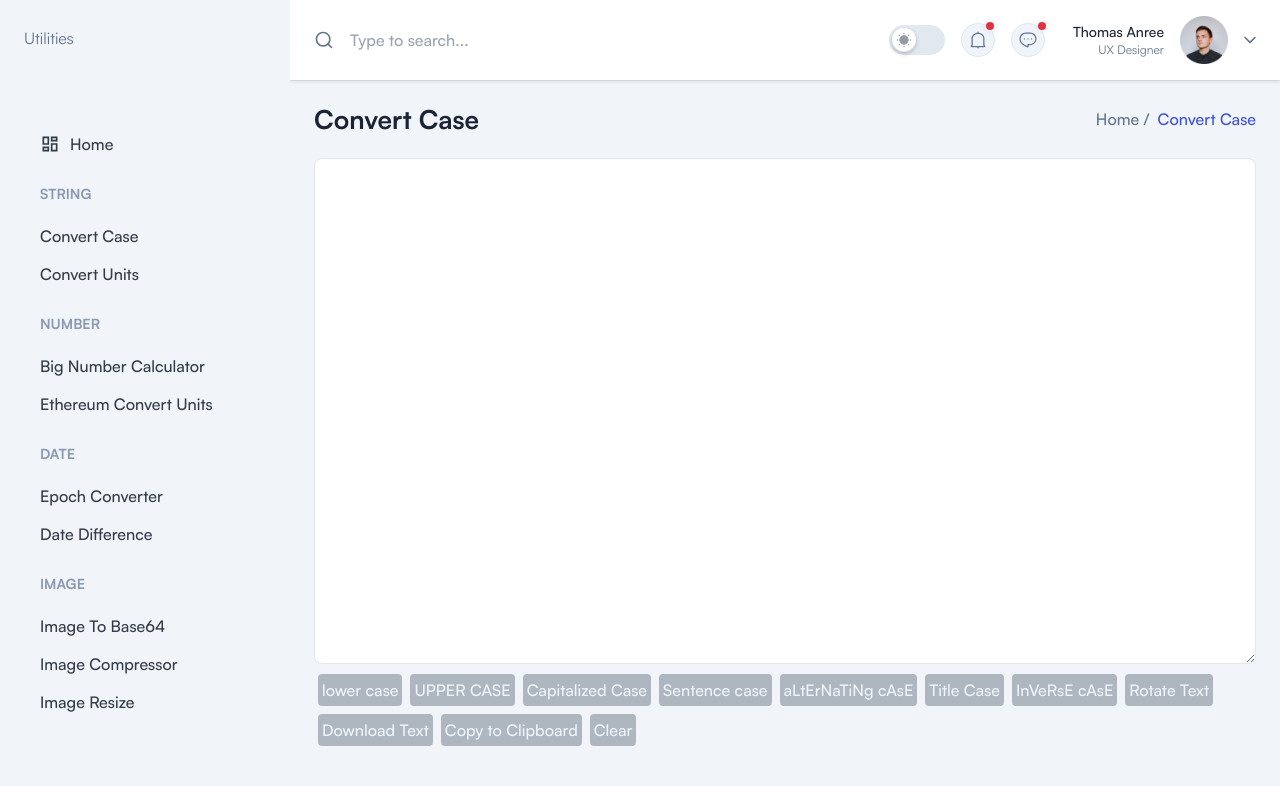
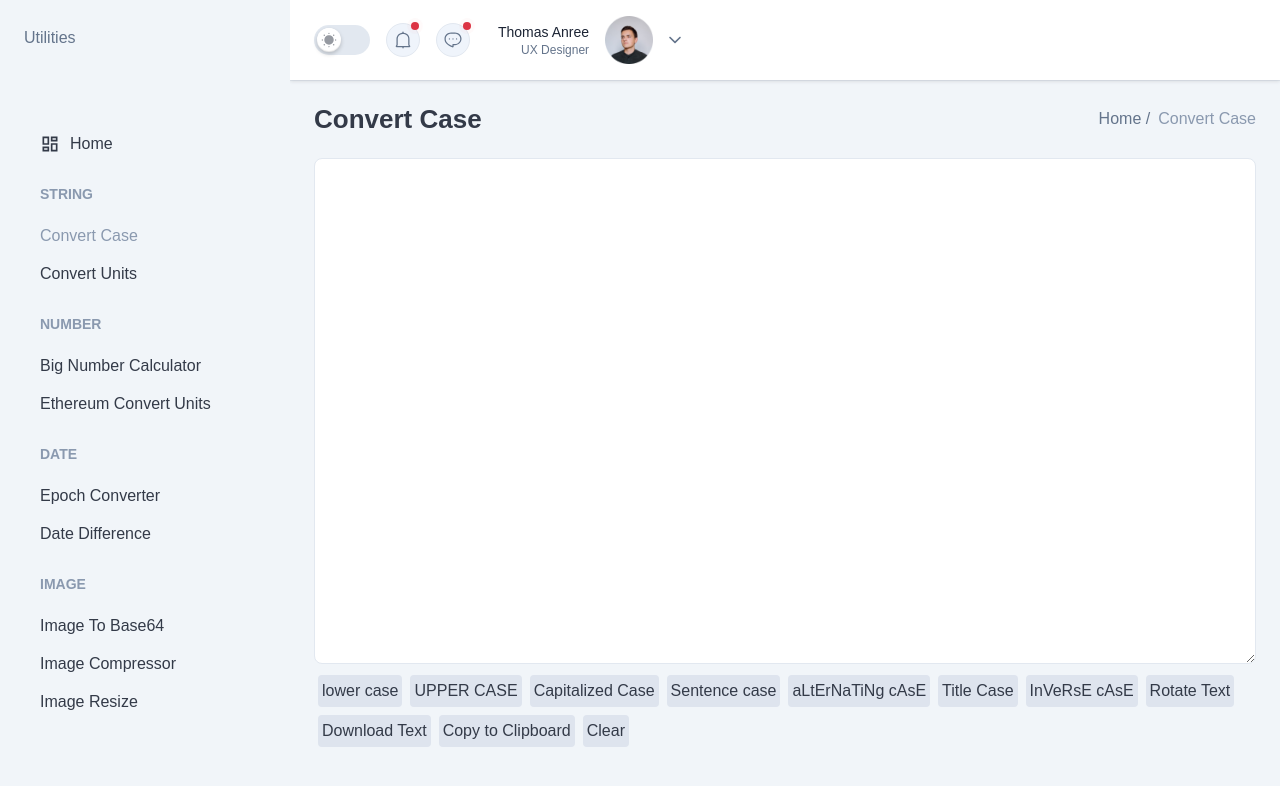
Before and after one commit to baotroy/utilities, a Next.js app: page /string/convert-case in a window 1280 px wide. Shown: the top 786 px of the page. Built offline with nearby package versions, Linux system fonts and the light colour scheme; a web font is replaced by a local one.

Commit message:
adjust dark mode

```diff
--- a/app/layout.tsx
+++ b/app/layout.tsx
@@ -1,7 +1,7 @@
 "use client";
 import "./globals.css";
-import "./data-tables-css.css";
-import "./satoshi.css";
+// import "./data-tables-css.css";
+// import "./satoshi.css";
 import { useState, useEffect } from "react";
 import Loader from "@/components/common/Loader";
 
--- a/app/string/convert-case/page.tsx
+++ b/app/string/convert-case/page.tsx
@@ -65,11 +65,9 @@ const ConvertCase = () => {
           .writeText(text)
           .then(() => {
             toast.success("Text copied to clipboard");
-            // You can also provide a success message or perform other actions here
           })
-          .catch((err) => {
-            console.error("Unable to copy:", err);
-            // Handle any errors that might occur during the copy process
+          .catch(() => {
+            toast.error("Unable to copy");
           });
       },
     },
@@ -90,11 +88,14 @@ const ConvertCase = () => {
           onChange={(e) => setText(e.target.value)}
           value={text}
           className="
+          dark:text-graydark2
           bg-white
+          dark:bg-graydark
           w-full
           rounded-lg
           border-[1.5px]
           border-stroke
+          dark:border-strokedark
           py-3 px-5 font-medium outline-none "
         ></textarea>
       </div>
@@ -103,7 +104,7 @@ const ConvertCase = () => {
           <button
             type="button"
             key={index}
-            className="m-1 rounded bg-bodydark p-1 font-medium text-gray"
+            className="m-1 rounded bg-bodydark1 dark:bg-boxdark p-1 font-medium text-graydark dark:text-bodydark2"
             onClick={btn.handleClick}
           >
             {btn.label}
--- a/components/Breadcrumbs/Breadcrumb.tsx
+++ b/components/Breadcrumbs/Breadcrumb.tsx
@@ -5,7 +5,7 @@ interface BreadcrumbProps {
 const Breadcrumb = ({ pageName }: BreadcrumbProps) => {
   return (
     <div className="mb-6 flex flex-col gap-3 sm:flex-row sm:items-center sm:justify-between">
-      <h2 className="text-title-md2 font-semibold text-black dark:text-white">
+      <h2 className="text-title-md2 font-semibold text-graydark dark:text-bodydark2">
         {pageName}
       </h2>
 
@@ -16,7 +16,7 @@ const Breadcrumb = ({ pageName }: BreadcrumbProps) => {
               Home /
             </Link>
           </li>
-          <li className="font-medium text-primary">{pageName}</li>
+          <li className="font-medium text-bodydark2">{pageName}</li>
         </ol>
       </nav>
     </div>
--- a/components/Header/index.tsx
+++ b/components/Header/index.tsx
@@ -56,51 +56,16 @@ const Header = (props: {
           </button>
           {/* <!-- Hamburger Toggle BTN --> */}
 
-          <Link className="block flex-shrink-0 lg:hidden" href="/">
+          {/* <Link className="block flex-shrink-0 lg:hidden" href="/">
             <Image
               width={32}
               height={32}
               src={"/images/logo/logo-icon.svg"}
               alt="Logo"
             />
-          </Link>
+          </Link> */}
         </div>
 
-        <div className="hidden sm:block">
-          <form action="https://formbold.com/s/unique_form_id" method="POST">
-            <div className="relative">
-              <button className="absolute left-0 top-1/2 -translate-y-1/2">
-                <svg
-                  className="fill-body hover:fill-primary dark:fill-bodydark dark:hover:fill-primary"
-                  width="20"
-                  height="20"
-                  viewBox="0 0 20 20"
-                  fill="none"
-                  xmlns="http://www.w3.org/2000/svg"
-                >
-                  <path
-                    fillRule="evenodd"
-                    clipRule="evenodd"
-                    d="M9.16666 3.33332C5.945 3.33332 3.33332 5.945 3.33332 9.16666C3.33332 12.3883 5.945 15 9.16666 15C12.3883 15 15 12.3883 15 9.16666C15 5.945 12.3883 3.33332 9.16666 3.33332ZM1.66666 9.16666C1.66666 5.02452 5.02452 1.66666 9.16666 1.66666C13.3088 1.66666 16.6667 5.02452 16.6667 9.16666C16.6667 13.3088 13.3088 16.6667 9.16666 16.6667C5.02452 16.6667 1.66666 13.3088 1.66666 9.16666Z"
-                    fill=""
-                  />
-                  <path
-                    fillRule="evenodd"
-                    clipRule="evenodd"
-                    d="M13.2857 13.2857C13.6112 12.9603 14.1388 12.9603 14.4642 13.2857L18.0892 16.9107C18.4147 17.2362 18.4147 17.7638 18.0892 18.0892C17.7638 18.4147 17.2362 18.4147 16.9107 18.0892L13.2857 14.4642C12.9603 14.1388 12.9603 13.6112 13.2857 13.2857Z"
-                    fill=""
-                  />
-                </svg>
-              </button>
-
-              <input
-                type="text"
-                placeholder="Type to search..."
-                className="w-full bg-transparent pl-9 pr-4 font-medium focus:outline-none xl:w-125"
-              />
-            </div>
-          </form>
-        </div>
 
         <div className="flex items-center gap-3 2xsm:gap-7">
           <ul className="flex items-center gap-2 2xsm:gap-4">
--- a/components/Sidebar/LinkItem.tsx
+++ b/components/Sidebar/LinkItem.tsx
@@ -29,8 +29,21 @@ const LinkItem: React.FC<LinkItemProps> = ({
       <Link
         href={href}
         className={clsx(
-          `group relative flex items-center gap-2.5 rounded-sm py-1 px-4 font-medium text-graydark duration-300 ease-in-out hover:text-bodydark2 dark:hover:bg-meta-4`,
-          isFocus && "text-bodydark2 dark:text-bodylight2"
+          `
+          group relative
+          flex
+          items-center
+          gap-2.5
+          rounded-sm
+          py-1
+          px-4
+          font-medium
+          duration-300
+          ease-in-out
+          `,
+          isFocus
+            ? "text-bodydark2 dark:text-white"
+            : "text-graydark dark:text-bodydark2"
         )}
         onClick={handleClick}
       >
--- a/components/Sidebar/index.tsx
+++ b/components/Sidebar/index.tsx
@@ -1,4 +1,4 @@
-import React, {  useRef } from "react";
+import React, { useRef } from "react";
 import Link from "next/link";
 import { usePathname } from "next/navigation";
 import SidebarLinkGroup from "./SidebarLinkGroup";
@@ -54,9 +54,22 @@ const Sidebar = ({ sidebarOpen, setSidebarOpen }: SidebarProps) => {
   return (
     <aside
       ref={sidebar}
-      className={`absolute left-0 top-0 z-9999 flex h-screen w-72.5 flex-col overflow-y-hidden duration-300 ease-linear dark:bg-boxdark lg:static lg:translate-x-0 ${
-        sidebarOpen ? "translate-x-0" : "-translate-x-full"
-      }`}
+      className={`
+      absolute
+      left-0
+      top-0
+      z-999
+      flex
+      h-screen
+      w-72.5
+      flex-col
+      overflow-y-hidden
+      duration-300
+      ease-linear
+    dark:bg-boxdark
+      lg:static
+      lg:translate-x-0
+       ${sidebarOpen ? "translate-x-0 bg-white" : "-translate-x-full "}`}
     >
       {/* <!-- SIDEBAR HEADER --> */}
       <div className="flex items-center justify-between gap-2 px-6 py-5.5 lg:py-6.5">
@@ -65,8 +78,21 @@ const Sidebar = ({ sidebarOpen, setSidebarOpen }: SidebarProps) => {
           Utilities
         </Link>
 
-        <button ref={trigger} onClick={() => setSidebarOpen(!sidebarOpen)} aria-controls="sidebar" aria-expanded={sidebarOpen} className="hidden">
-          <svg className="fill-current" width="20" height="18" viewBox="0 0 20 18" fill="none" xmlns="http://www.w3.org/2000/svg">
+        <button
+          ref={trigger}
+          onClick={() => setSidebarOpen(!sidebarOpen)}
+          aria-controls="sidebar"
+          aria-expanded={sidebarOpen}
+          className="hidden z-99999"
+        >
+          <svg
+            className="fill-current"
+            width="20"
+            height="18"
+            viewBox="0 0 20 18"
+            fill="none"
+            xmlns="http://www.w3.org/2000/svg"
+          >
             <path
               d="M19 8.175H2.98748L9.36248 1.6875C9.69998 1.35 9.69998 0.825 9.36248 0.4875C9.02498 0.15 8.49998 0.15 8.16248 0.4875L0.399976 8.3625C0.0624756 8.7 0.0624756 9.225 0.399976 9.5625L8.16248 17.4375C8.31248 17.5875 8.53748 17.7 8.76248 17.7C8.98748 17.7 9.17498 17.625 9.36248 17.475C9.69998 17.1375 9.69998 16.6125 9.36248 16.275L3.02498 9.8625H19C19.45 9.8625 19.825 9.4875 19.825 9.0375C19.825 8.55 19.45 8.175 19 8.175Z"
               fill=""
@@ -77,15 +103,25 @@ const Sidebar = ({ sidebarOpen, setSidebarOpen }: SidebarProps) => {
 
       <div className="no-scrollbar flex flex-col overflow-y-auto duration-300 ease-linear">
         <nav className="mt-5 py-4 px-4 lg:mt-9 lg:px-6">
-          { menus.map((group, index) => {
+          {menus.map((group, index) => {
             return (
               <div key={index}>
-                {group.groupName && <h3 className="mb-4 ml-4 text-sm font-semibold text-bodydark2">{group.groupName}</h3>}
+                {group.groupName && (
+                  <h3 className="mb-4 ml-4 text-sm font-semibold text-bodydark2">
+                    {group.groupName}
+                  </h3>
+                )}
                 <ul className="mb-6 flex flex-col gap-1.5">
                   {group.items.map((item, index) => {
                     if (item.children?.length) {
                       return (
-                        <SidebarLinkGroup key={index} activeCondition={pathname === item.href || pathname.includes(item.slug)}>
+                        <SidebarLinkGroup
+                          key={index}
+                          activeCondition={
+                            pathname === item.href ||
+                            pathname.includes(item.slug)
+                          }
+                        >
                           {(handleClick, open) => {
                             return (
                               <React.Fragment>
@@ -96,16 +132,31 @@ const Sidebar = ({ sidebarOpen, setSidebarOpen }: SidebarProps) => {
                                   handleClick={handleClick}
                                   href="#"
                                   icon={item.icon}
-                                  isFocus={pathname === item.href || pathname.includes(item.slug)}
+                                  isFocus={
+                                    pathname === item.href ||
+                                    pathname.includes(item.slug)
+                                  }
                                 />
-                                <ChildrenLinkItems items={item.children} currentPathname={pathname} isOpen={open} />
+                                <ChildrenLinkItems
+                                  items={item.children}
+                                  currentPathname={pathname}
+                                  isOpen={open}
+                                />
                               </React.Fragment>
                             );
                           }}
                         </SidebarLinkGroup>
                       );
                     } else {
-                      return <LinkItem key={index} label={item.label} href={item.href} icon={item.icon} isFocus={pathname.includes(item.slug)} />;
+                      return (
+                        <LinkItem
+                          key={index}
+                          label={item.label}
+                          href={item.href}
+                          icon={item.icon}
+                          isFocus={pathname === item.href}
+                        />
+                      );
                     }
                   })}
                 </ul>
--- a/menus/index.tsx
+++ b/menus/index.tsx
@@ -22,7 +22,7 @@ const menus: menuProps[] = [
     items: [
       {
         label: "Home",
-        slug: "home",
+        slug: "/",
         href: "/",
         icon: MdOutlineDashboard,
       },
```
Also changed, not shown: components/Header/DarkModeSwitcher.tsx (+4 -4 lines), components/Sidebar/ChildLinkItem.tsx (+8 -3 lines).
